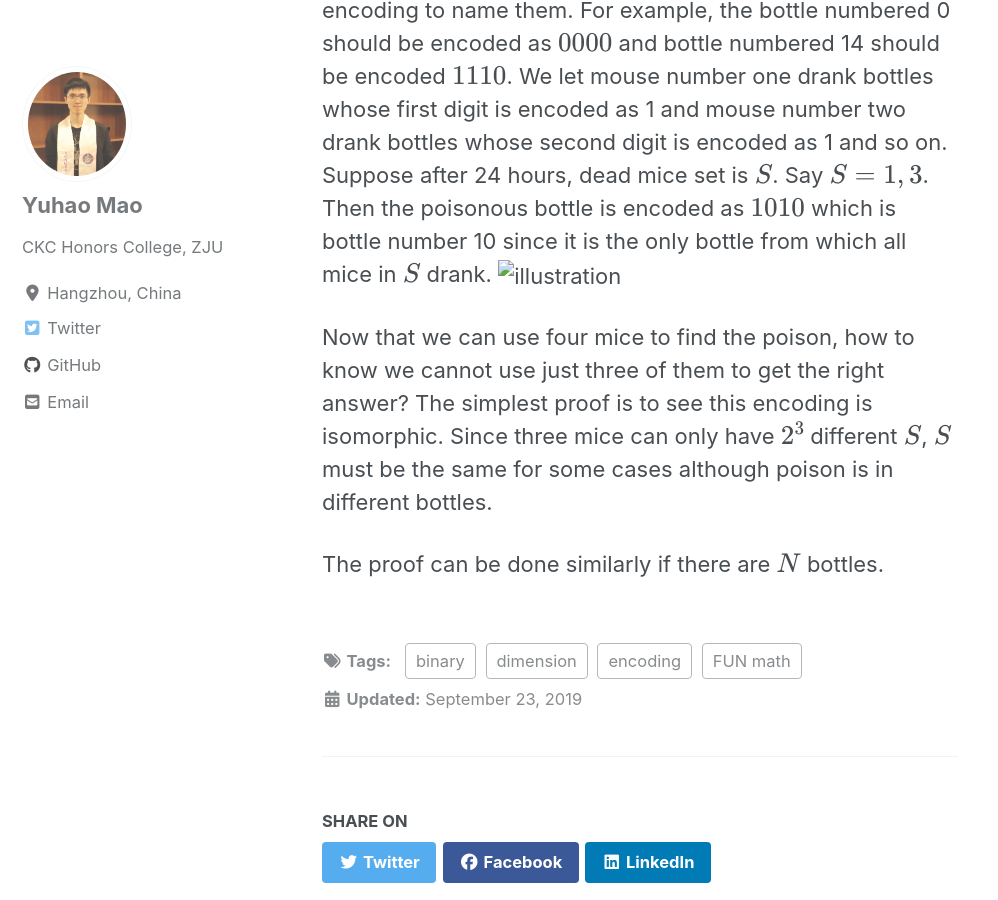
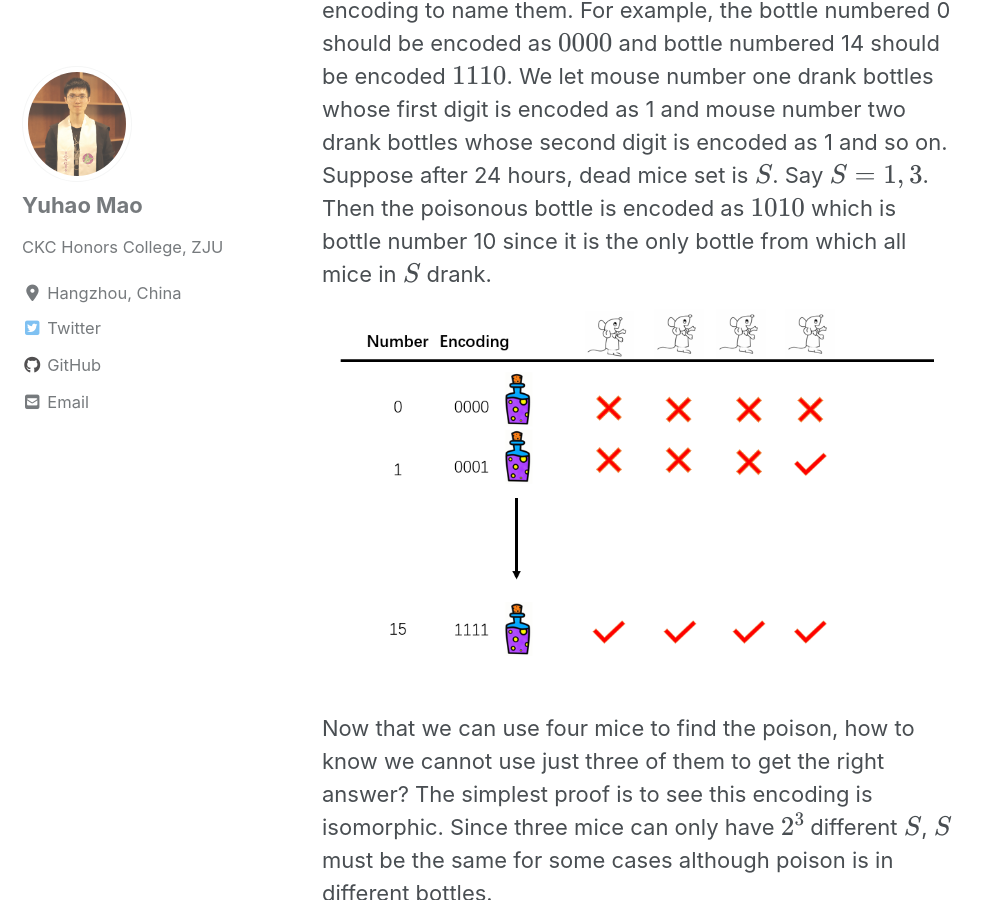
Before and after one commit to AlgebraLoveme/AlgebraLoveme.github.io, a Jekyll site: the page built from _posts/2019-09-23-How_to_find_poisson_from_numerous_bottles.md, in a window 1280 px wide and 900 px high, scrolled down 1634 px. Shown: the whole window, without its empty margins (0-998 px from the left). Built offline with Jekyll 4.4.1, drawn with Linux system fonts in a browser that asks for light colours; cached includes are drawn as plain includes; nearby versions of some CDN libraries; formulas are drawn with MathJax 3.

Commit message:
Update 2019-09-23-How_to_find_poisson_from_numerous_bottles.md

```diff
--- a/_posts/2019-09-23-How_to_find_poisson_from_numerous_bottles.md
+++ b/_posts/2019-09-23-How_to_find_poisson_from_numerous_bottles.md
@@ -17,7 +17,7 @@ It is not simple to most of people, if you don't have the insight. Let me state
 But why?
 
 The explanation involves encoding. First, we number bottles from 0 to 15. For all those bottles, we can using binary encoding to name them. For example, the bottle numbered 0 should be encoded as $$0000$$ and bottle numbered 14 should be encoded $$1110$$. We let mouse number one drank bottles whose first digit is encoded as 1 and mouse number two drank bottles whose second digit is encoded as 1 and so on. Suppose after 24 hours, dead mice set is $$S$$. Say $$S={1,3}$$. Then the poisonous bottle is encoded as $$1010$$ which is bottle number 10 since it is the only bottle from which all mice in $$S$$ drank.
-![illustration](.../imgs/mice_plot1.png)
+![illustration](../../imgs/mice_plot1.png)
 
 Now that we can use four mice to find the poison, how to know we cannot use just three of them to get the right answer? The simplest proof is to see this encoding is isomorphic. Since three mice can only have $$2^3$$ different $$S$$, $$S$$ must be the same for some cases although poison is in different bottles.
 
```
